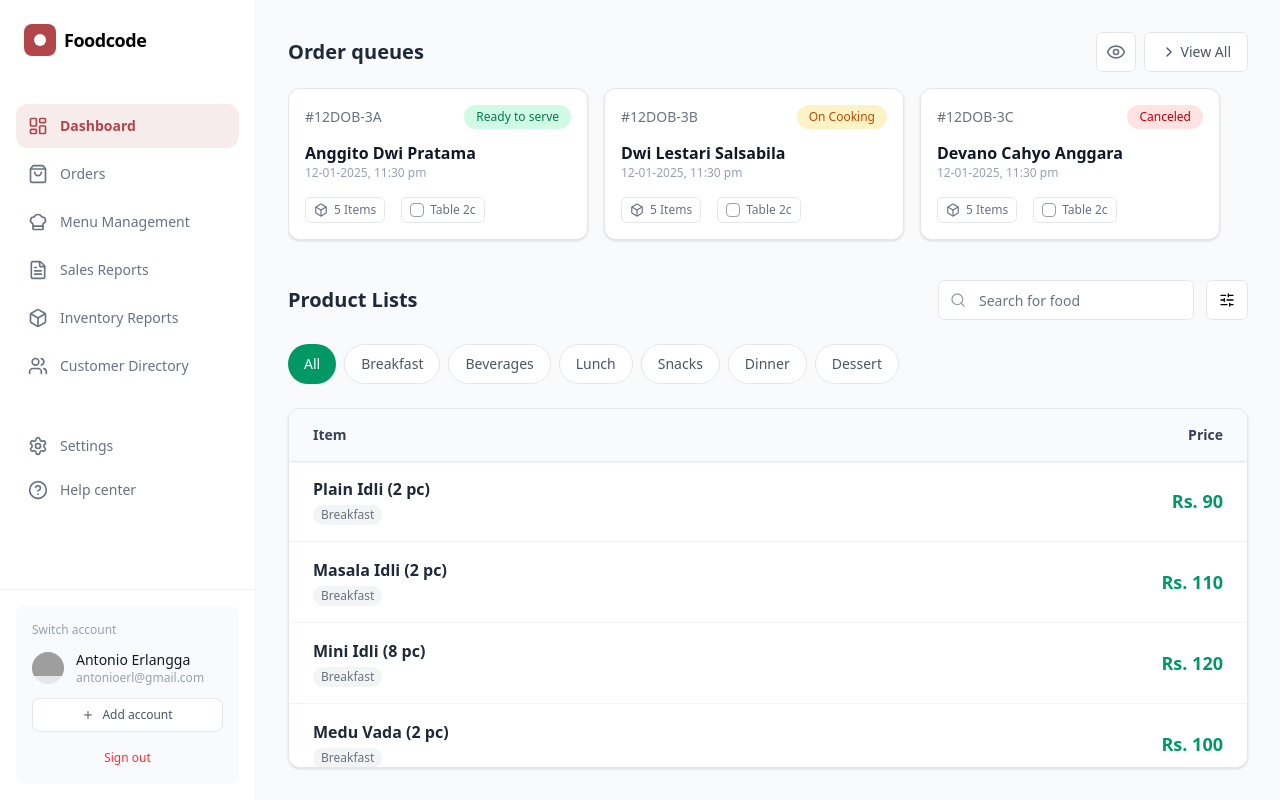
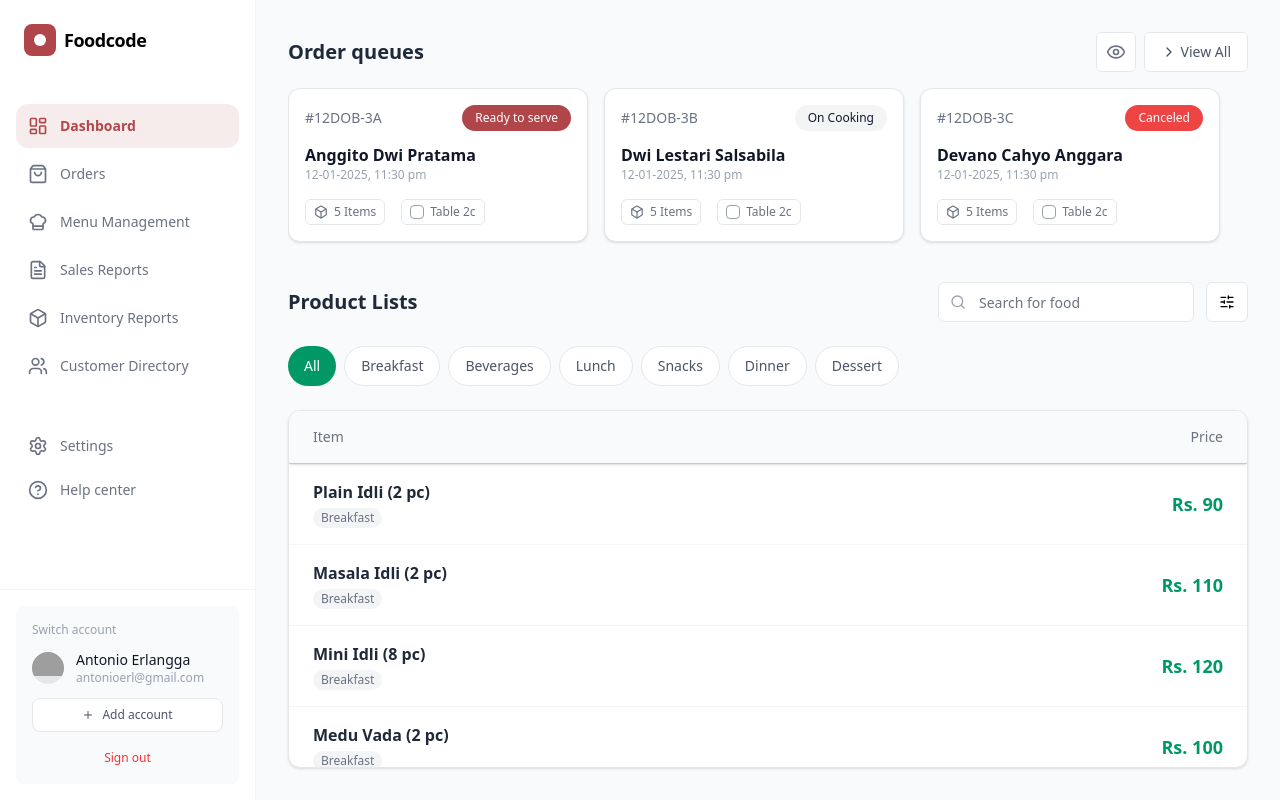
Before and after one commit to 23CSE311-SeeFood/seeFood_Dashboard, a Next.js app: page /staff/dashboard in a window 1280 px wide. Built offline with nearby package versions, Linux system fonts and the light colour scheme; grey boxes are pictures that could not be loaded.

Commit message:
Changed the components into Shadcn Components

```diff
--- a/components/dashboard/order-queue.jsx
+++ b/components/dashboard/order-queue.jsx
@@ -3,6 +3,7 @@
 import { Eye, ChevronRight, Box } from "lucide-react";
 import { Button } from "@/components/ui/button";
 import { Card, CardContent } from "@/components/ui/card";
+import { Badge } from "@/components/ui/badge";
 
 export function OrderQueue() {
     const orders = [
@@ -32,16 +33,16 @@ export function OrderQueue() {
         },
     ];
 
-    const getStatusColor = (status) => {
+    const getStatusVariant = (status) => {
         switch (status) {
             case "ready":
-                return "bg-emerald-100 text-emerald-700";
+                return "default";
             case "cooking":
-                return "bg-amber-100 text-amber-700";
+                return "secondary";
             case "canceled":
-                return "bg-red-100 text-red-700";
+                return "destructive";
             default:
-                return "bg-gray-100 text-gray-700";
+                return "outline";
         }
     };
 
@@ -75,9 +76,9 @@ export function OrderQueue() {
                         <CardContent className="p-4 flex flex-col gap-3">
                             <div className="flex items-center justify-between">
                                 <span className="font-medium text-gray-500 text-sm">{order.id}</span>
-                                <span className={`px-3 py-1 rounded-full text-xs font-medium ${getStatusColor(order.status)}`}>
+                                <Badge variant={getStatusVariant(order.status)} className="px-3 py-1">
                                     {getStatusLabel(order.status)}
-                                </span>
+                                </Badge>
                             </div>
                             <div>
                                 <h3 className="font-bold text-gray-900">{order.customer}</h3>
--- a/components/dashboard/product-grid.jsx
+++ b/components/dashboard/product-grid.jsx
@@ -5,6 +5,7 @@ import { Search, SlidersHorizontal, Plus, Minus } from "lucide-react";
 import { Input } from "@/components/ui/input";
 import { Button } from "@/components/ui/button";
 import { Card, CardContent } from "@/components/ui/card";
+import { Table, TableBody, TableCell, TableHead, TableHeader, TableRow } from "@/components/ui/table";
 
 export function ProductGrid({ items }) {
     const [searchTerm, setSearchTerm] = useState("");
@@ -63,31 +64,31 @@ export function ProductGrid({ items }) {
             {/* Product Table */}
             <div className="flex-1 overflow-hidden rounded-xl border border-gray-200 bg-white shadow-sm flex flex-col">
                 <div className="overflow-y-auto flex-1 p-0">
-                    <table className="w-full text-left text-sm text-gray-600">
-                        <thead className="bg-gray-50 text-gray-700 font-semibold sticky top-0 z-10 shadow-sm">
-                            <tr>
-                                <th className="px-6 py-4 w-2/3">Item</th>
-                                <th className="px-6 py-4 w-1/3 text-right">Price</th>
-                            </tr>
-                        </thead>
-                        <tbody className="divide-y divide-gray-100">
+                    <Table>
+                        <TableHeader className="bg-gray-50 text-gray-700 font-semibold sticky top-0 z-10 shadow-sm">
+                            <TableRow>
+                                <TableHead className="px-6 py-4 w-2/3">Item</TableHead>
+                                <TableHead className="px-6 py-4 w-1/3 text-right">Price</TableHead>
+                            </TableRow>
+                        </TableHeader>
+                        <TableBody className="divide-y divide-gray-100">
                             {products.map((product) => (
-                                <tr key={product.id} className="hover:bg-gray-50/80 transition-colors group cursor-pointer">
-                                    <td className="px-6 py-4 align-middle">
+                                <TableRow key={product.id} className="hover:bg-gray-50/80 transition-colors group cursor-pointer">
+                                    <TableCell className="px-6 py-4 align-middle">
                                         <div className="flex flex-col">
                                             <span className="font-bold text-gray-800 text-base mb-1">{product.name}</span>
                                             <span className="text-xs text-gray-500 inline-block bg-gray-100 px-2 py-0.5 rounded-full w-fit">
                                                 {product.category}
                                             </span>
                                         </div>
-                                    </td>
-                                    <td className="px-6 py-4 text-right align-middle">
+                                    </TableCell>
+                                    <TableCell className="px-6 py-4 text-right align-middle">
                                         <span className="font-bold text-emerald-600 text-lg">Rs. {product.price}</span>
-                                    </td>
-                                </tr>
+                                    </TableCell>
+                                </TableRow>
                             ))}
-                        </tbody>
-                    </table>
+                        </TableBody>
+                    </Table>
                 </div>
             </div>
         </div>
--- a/components/dashboard/sidebar.jsx
+++ b/components/dashboard/sidebar.jsx
@@ -14,6 +14,7 @@ import {
 import { useAuth } from "@/components/global/auth-provider";
 import { Button } from "@/components/ui/button";
 import { Card, CardContent } from "@/components/ui/card";
+import { Badge } from "@/components/ui/badge";
 import { cn } from "@/lib/utils";
 
 import Link from "next/link";
@@ -66,9 +67,9 @@ export function Sidebar() {
                                 <span>{item.label}</span>
                             </div>
                             {item.badge && (
-                                <span className="bg-[#B1464A]/20 text-[#B1464A] text-xs px-2 py-0.5 rounded-full font-medium">
+                                <Badge variant="secondary" className="bg-[#B1464A]/20 text-[#B1464A] text-xs px-2 py-0.5">
                                     {item.badge}
-                                </span>
+                                </Badge>
                             )}
                         </Link>
                     );
--- /dev/null
+++ b/components/ui/badge.jsx
@@ -0,0 +1,46 @@
+import * as React from "react"
+import { cva } from "class-variance-authority";
+import { Slot } from "@radix-ui/react-slot"
+
+import { cn } from "@/lib/utils"
+
+const badgeVariants = cva(
+  "inline-flex items-center justify-center rounded-full border border-transparent px-2 py-0.5 text-xs font-medium w-fit whitespace-nowrap shrink-0 [&>svg]:size-3 gap-1 [&>svg]:pointer-events-none focus-visible:border-ring focus-visible:ring-ring/50 focus-visible:ring-[3px] aria-invalid:ring-destructive/20 dark:aria-invalid:ring-destructive/40 aria-invalid:border-destructive transition-[color,box-shadow] overflow-hidden",
+  {
+    variants: {
+      variant: {
+        default: "bg-primary text-primary-foreground [a&]:hover:bg-primary/90",
+        secondary:
+          "bg-secondary text-secondary-foreground [a&]:hover:bg-secondary/90",
+        destructive:
+          "bg-destructive text-white [a&]:hover:bg-destructive/90 focus-visible:ring-destructive/20 dark:focus-visible:ring-destructive/40 dark:bg-destructive/60",
+        outline:
+          "border-border text-foreground [a&]:hover:bg-accent [a&]:hover:text-accent-foreground",
+        ghost: "[a&]:hover:bg-accent [a&]:hover:text-accent-foreground",
+        link: "text-primary underline-offset-4 [a&]:hover:underline",
+      },
+    },
+    defaultVariants: {
+      variant: "default",
+    },
+  }
+)
+
+function Badge({
+  className,
+  variant = "default",
+  asChild = false,
+  ...props
+}) {
+  const Comp = asChild ? Slot : "span"
+
+  return (
+    <Comp
+      data-slot="badge"
+      data-variant={variant}
+      className={cn(badgeVariants({ variant }), className)}
+      {...props} />
+  );
+}
+
+export { Badge, badgeVariants }
--- a/package.json
+++ b/package.json
@@ -16,6 +16,7 @@
     "framer-motion": "^12.30.0",
     "lucide-react": "^0.563.0",
     "next": "16.1.6",
+    "radix-ui": "^1.4.3",
     "react": "19.2.3",
     "react-dom": "19.2.3",
     "tailwind-merge": "^3.4.0",
```
Also changed, not shown: 1 other file (tests, documents, lock files or other folders).
